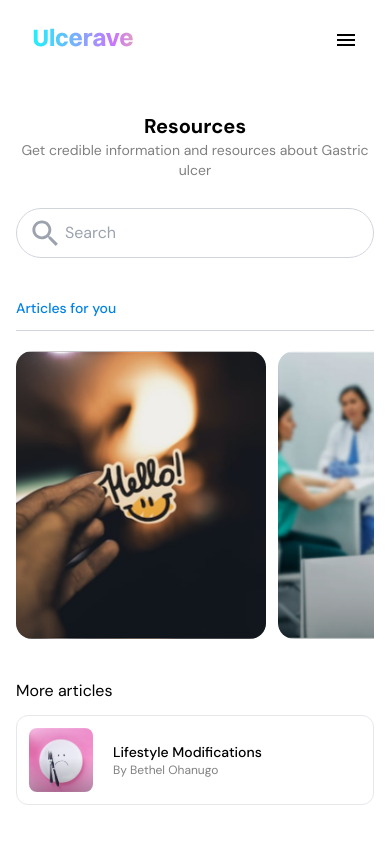
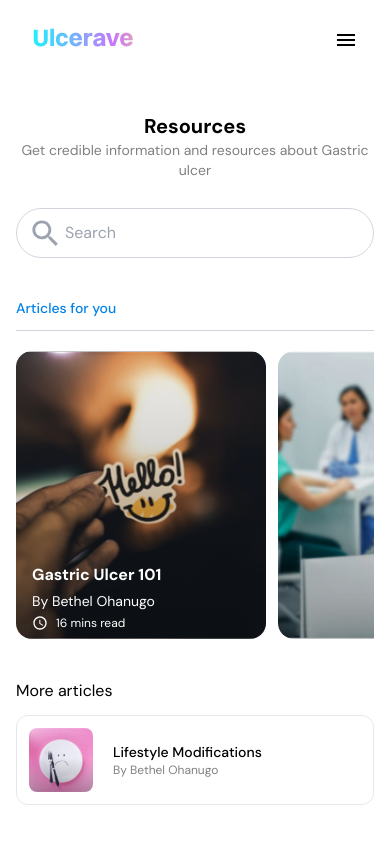
Before and after one commit to mikelisrael/ulcerave, a React (Vite) app: page /resources in a window 390 px wide. Shown: the top 844 px of the page. Built offline with nearby package versions, Linux system fonts and the light colour scheme; no server answers; the database is empty.

Commit message:
style: stack content in article tile on mobile

```diff
--- a/src/index.css
+++ b/src/index.css
@@ -107,3 +107,13 @@ body {
 .scroll_container > div > * {
   scroll-snap-align: start;
 }
+
+.stacked {
+  display: grid;
+  align-items: end;
+}
+
+.stacked > * {
+  grid-row: 1/-1;
+  grid-column: 1/-1;
+}
```
